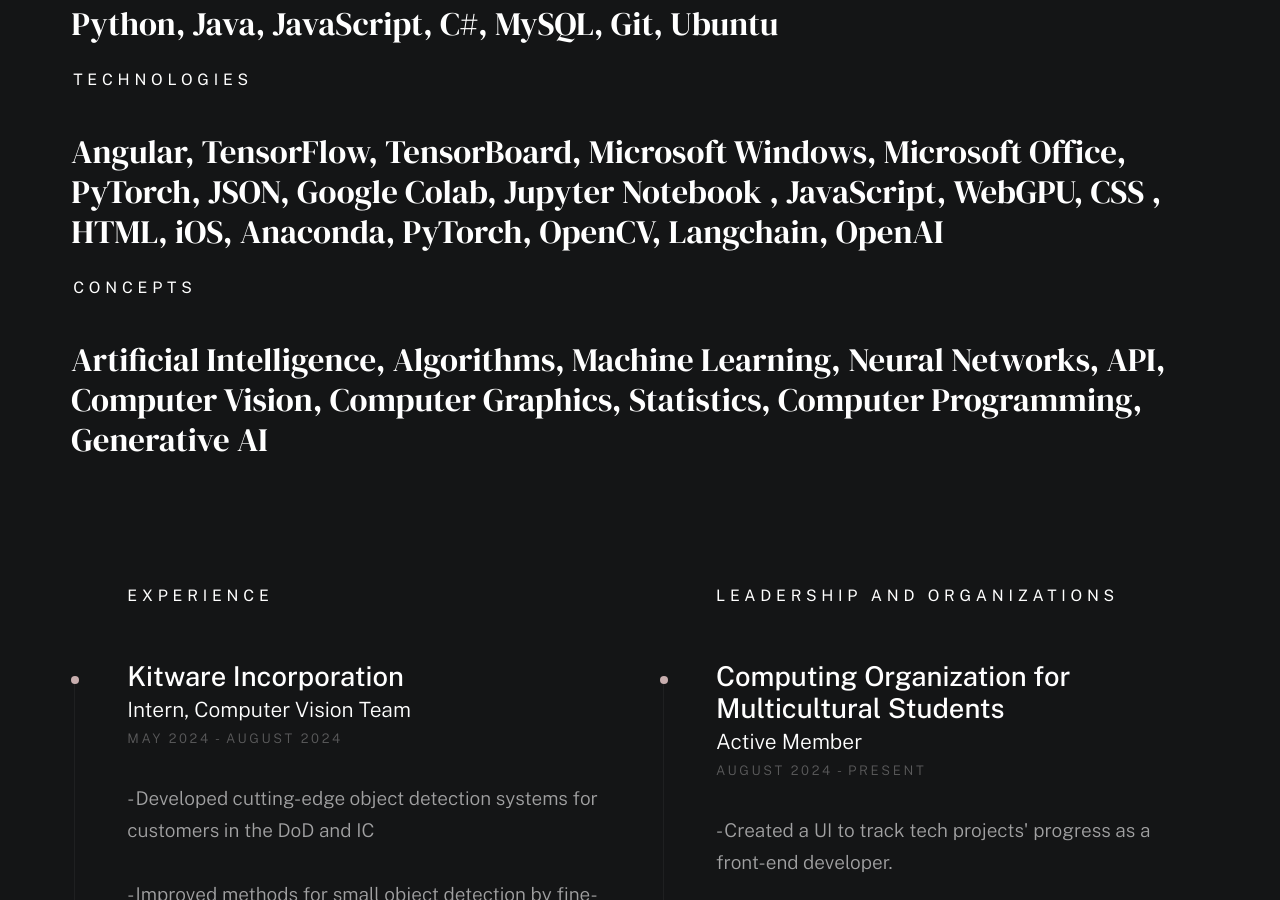
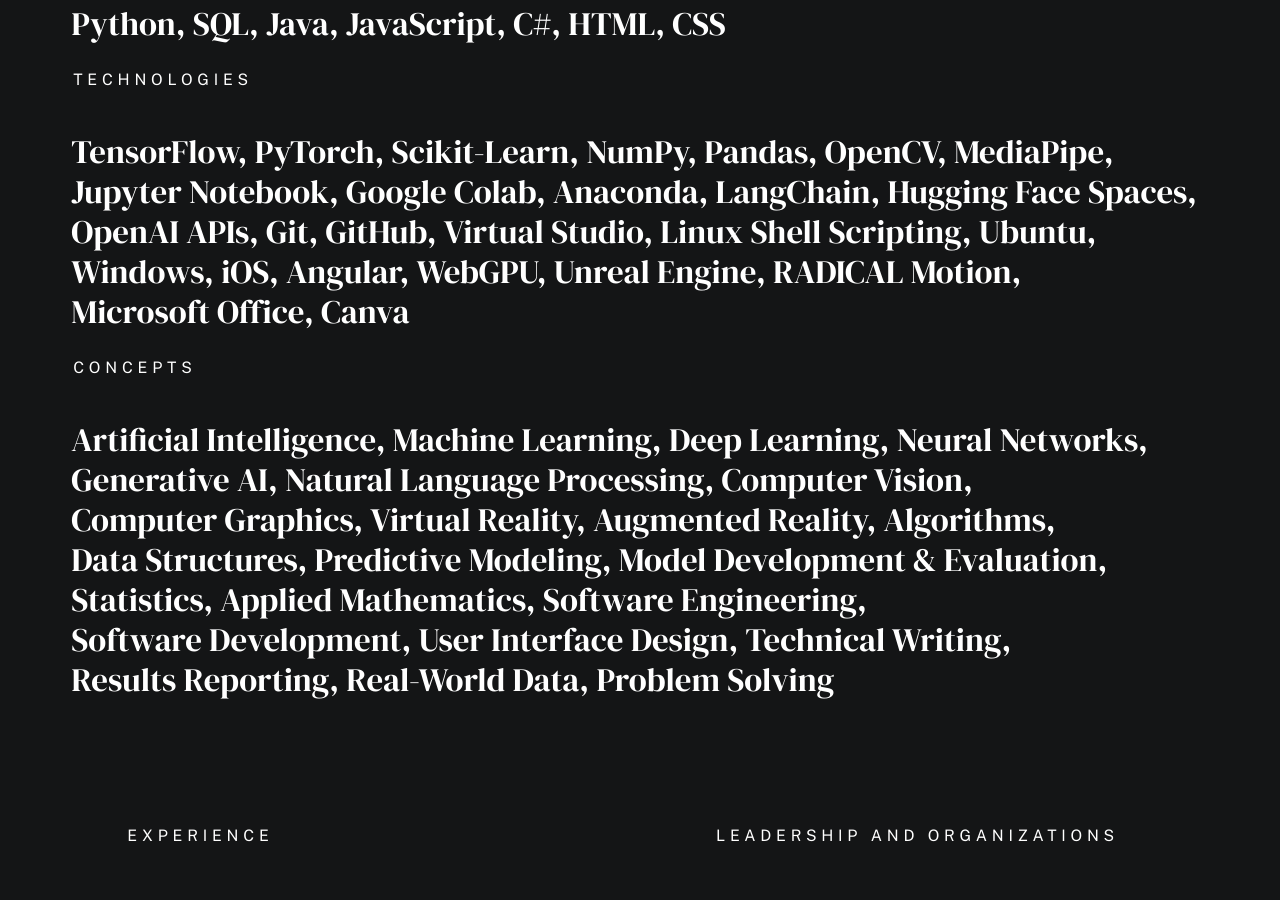
Before and after one commit to AparCode/aparfoilo, a plain HTML site: page index.html in a window 1280 px wide. Shown: the part 1916-2816 px from the top of the page. Drawn offline with nearby package versions, Linux system fonts and the light colour scheme; a web font is replaced by a local one.

Commit message:
updated my skill set to include recent skills

```diff
--- a/index.html
+++ b/index.html
@@ -168,49 +168,69 @@
                         <h3 class="text-pretitle" data-animate-el>Programming Languages</h3>
                         <ul class="skills-list h3" data-animate-el>
                             <li>Python</li>
+                            <li>SQL</li>
                             <li>Java</li>
                             <li>JavaScript</li>
                             <li>C#</li>
-                            <li>MySQL</li>
-                            <li>Git</li>
-                            <li>Ubuntu</li>
+                            <li>HTML</li>
+                            <li>CSS</li>
                         </ul>
 
                         <h3 class="text-pretitle" data-animate-el>Technologies</h3>
                         <ul class="skills-list h3" data-animate-el>
+                            <li>TensorFlow</li>
+                            <li>PyTorch</li>
+                            <li>Scikit-Learn</li>
+                            <li>NumPy</li>
+                            <li>Pandas</li>
+                            <li>OpenCV</li>
+                            <li>MediaPipe</li>
+                            <li>Jupyter Notebook</li>
+                            <li>Google Colab</li>
+                            <li>Anaconda</li>
+                            <li>LangChain</li>
+                            <li>Hugging Face Spaces</li>
+                            <li>OpenAI APIs</li>
+                            <li>Git</li>
+                            <li>GitHub</li>
+                            <li>Virtual Studio</li>
+                            <li>Linux Shell Scripting</li>
+                            <li>Ubuntu</li>
+                            <li>Windows</li>
+                            <li>iOS</li>
                             <li>Angular</li>
-                            <li>TensorFlow</li>
-                            <li>TensorBoard</li>
-                            <li>Microsoft Windows</li>
+                            <li>WebGPU</li>
+                            <li>Unreal Engine</li>
+                            <li>RADICAL Motion</li>
                             <li>Microsoft Office</li>
-                            <li>PyTorch</li>
-                            <li>JSON</li>
-                            <li>Google Colab</li>
-                            <li>Jupyter Notebook </li>
-                            <li>JavaScript</li>
-                            <li>WebGPU</li>
-                            <li>CSS </li>
-                            <li>HTML</li>
-                            <li>iOS</li>
-                            <li>Anaconda</li>
-                            <li>PyTorch</li>
-                            <li>OpenCV</li>
-                            <li>Langchain</li>
-                            <li>OpenAI</li>
+                            <li>Canva</li>
                         </ul>
 
                         <h3 class="text-pretitle" data-animate-el>Concepts</h3>
                         <ul class="skills-list h3" data-animate-el>
                             <li>Artificial Intelligence</li>
-                            <li>Algorithms</li>
                             <li>Machine Learning</li>
+                            <li>Deep Learning</li>
                             <li>Neural Networks</li>
-                            <li>API</li>
+                            <li>Generative AI</li>
+                            <li>Natural Language Processing</li>
                             <li>Computer Vision</li>
                             <li>Computer Graphics</li>
+                            <li>Virtual Reality</li>
+                            <li>Augmented Reality</li>
+                            <li>Algorithms</li>
+                            <li>Data Structures</li>
+                            <li>Predictive Modeling</li>
+                            <li>Model Development & Evaluation</li>
                             <li>Statistics</li>
-                            <li>Computer Programming</li>
-                            <li>Generative AI</li>
+                            <li>Applied Mathematics</li>
+                            <li>Software Engineering</li>
+                            <li>Software Development</li>
+                            <li>User Interface Design</li>
+                            <li>Technical Writing</li>
+                            <li>Results Reporting</li>
+                            <li>Real-World Data</li>
+                            <li>Problem Solving</li>
                         </ul>
 
                      <!-- ### TITLE PAGE TO CHANGE
```
